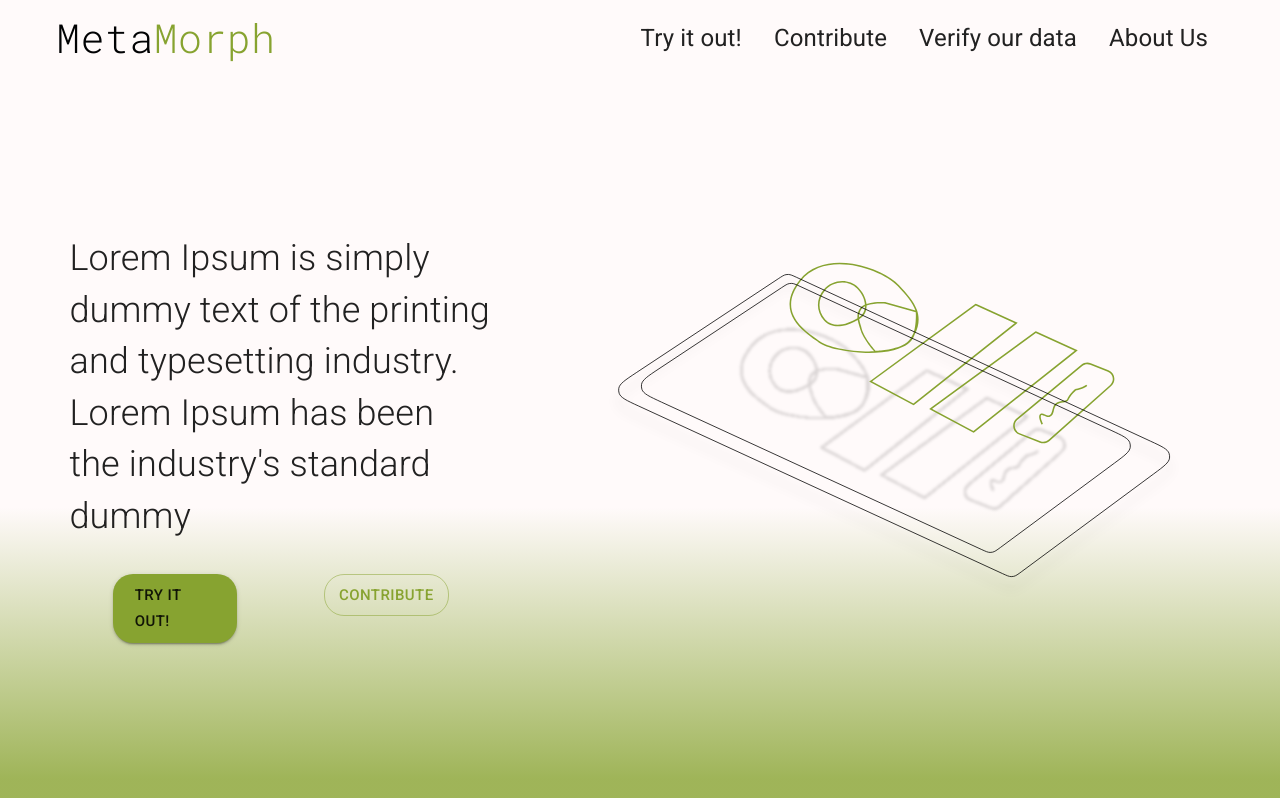
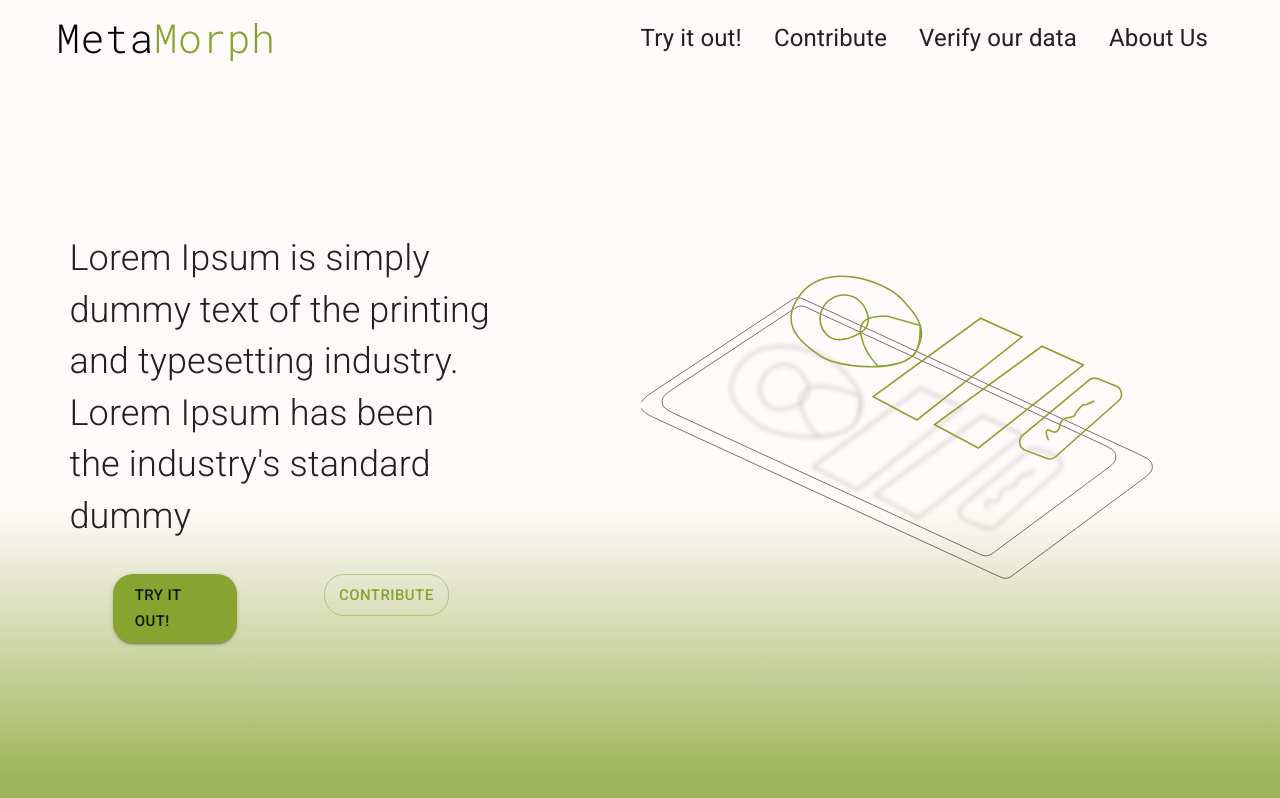
Before and after one commit to vinothpandian/metamorph-gui, a React (Create React App) app: page / in a window 1280 px wide. Built offline with nearby package versions, Linux system fonts and the light colour scheme.

Commit message:
add animated homepage

```diff
--- a/src/screens/Home/FirstSection.jsx
+++ b/src/screens/Home/FirstSection.jsx
@@ -1,22 +1,101 @@
+/* eslint-disable react/prop-types */
 import React from "react";
 import { Grid, Box } from "@material-ui/core";
 import { makeStyles } from "@material-ui/styles";
-import { ReactComponent as HomeImage } from "../../assets/images/home-image.svg";
+import { useSpring, animated } from "react-spring";
 import SectionContainer from "../../components/SectionContainer";
-import DisplayImage from "../../components/DisplayImage";
 import Information from "../../components/Information";
 import InfoButton from "../../components/InfoButton";
 import { useGridStyles } from "../../styles";
 
-const useStyles = makeStyles({
+import phone from "../../assets/images/home-phone.svg";
+import UI from "../../assets/images/home-ui.svg";
+
+// `xs, extra-small: 0px
+// sm, small: 600px
+// md, medium: 960px
+// lg, large: 1280px
+// xl, extra-large: 1920px`
+
+const off = {
+  xl: [70, 80],
+  lg: [60, 70],
+  md: [50, 60],
+  sm: [40, 50],
+  xs: [10, 20]
+};
+
+const useStyles = makeStyles(theme => ({
   root: {
     height: "100%"
+  },
+  common: {
+    position: "absolute",
+    willChange: "transform",
+    height: "auto"
+  },
+  card1: {
+    width: "100%"
+  },
+  card2: {
+    width: "65%",
+    filter: `drop-shadow(
+      -${off.xs[0]}px ${off.xs[1]}px
+      2px rgba(0, 0, 0, 0.25))`,
+
+    [theme.breakpoints.up("sm")]: {
+      filter: `drop-shadow(
+      -${off.sm[0]}px ${off.sm[1]}px
+      2px rgba(0, 0, 0, 0.25))`
+    },
+    [theme.breakpoints.up("md")]: {
+      filter: `drop-shadow(
+      -${off.md[0]}px ${off.md[1]}px
+      2px rgba(0, 0, 0, 0.25))`
+    },
+    [theme.breakpoints.up("lg")]: {
+      filter: `drop-shadow(
+      -${off.lg[0]}px ${off.lg[1]}px
+      2px rgba(0, 0, 0, 0.25))`
+    },
+    [theme.breakpoints.up("xl")]: {
+      filter: `drop-shadow(
+      -${off.xl[0]}px ${off.xl[1]}px
+      2px rgba(0, 0, 0, 0.25))`
+    }
+  },
+
+  card2Container: {
+    transform: `translate3d(${off.xs[0]}px, -${off.xs[1]}px, 0)`,
+    [theme.breakpoints.up("sm")]: {
+      transform: `translate3d(${off.sm[0]}px, -${off.sm[1]}px, 0)`
+    },
+    [theme.breakpoints.up("md")]: {
+      transform: `translate3d(${off.md[0]}px, -${off.md[1]}px, 0)`
+    },
+    [theme.breakpoints.up("lg")]: {
+      transform: `translate3d(${off.lg[0]}px, -${off.lg[1]}px, 0)`
+    },
+    [theme.breakpoints.up("xl")]: {
+      transform: `translate3d(${off.xl[0]}px, -${off.xl[1]}px, 0)`
+    }
   }
-});
+}));
+
+const calc = (x, y) => [x - window.innerWidth / 2, y - window.innerHeight / 2];
+const trans1 = (x, y) => `translate3d(${x / 10}px,${y / 10}px,0)`;
+const trans2 = (x, y) => `translate3d(${x / 8}px,${y / 8}px,0)`;
 
 const FirstSection = () => {
   const styles = useStyles();
   const gridStyles = useGridStyles();
+
+  const [props, set] = useSpring(() => ({
+    xy: [0, 0],
+    config: { mass: 10, tension: 550, friction: 140 }
+  }));
+
+  const { xy } = props;
 
   return (
     <SectionContainer gradientBackground>
@@ -48,8 +127,43 @@ const FirstSection = () => {
             </Grid>
           </Grid>
         </Box>
-        <Box className={gridStyles.rightPane}>
-          <DisplayImage Image={HomeImage} type="svg" alt="UI Components" />
+        <Box
+          className={gridStyles.rightPane}
+          onMouseMove={({ clientX: x, clientY: y }) => set({ xy: calc(x, y) })}
+        >
+          <Box
+            position="absolute"
+            display="flex"
+            justifyContent="center"
+            alignItems="center"
+            height={["70%", "50%", "50%", "70%"]}
+            width={["70%", "50%", "55%", "40%"]}
+          >
+            <animated.img
+              className={`${styles.common} ${styles.card1}`}
+              src={phone}
+              alt="Phone"
+              style={{ transform: xy.interpolate(trans1) }}
+            />
+          </Box>
+          <Box
+            position="absolute"
+            display="flex"
+            justifyContent="center"
+            alignItems="center"
+            my={[-1.5]}
+            mx={[2]}
+            height={["70%", "50%", "50%", "70%"]}
+            width={["70%", "50%", "55%", "40%"]}
+            className={styles.card2Container}
+          >
+            <animated.img
+              className={`${styles.common} ${styles.card2}`}
+              src={UI}
+              alt="UI"
+              style={{ transform: xy.interpolate(trans2) }}
+            />
+          </Box>
         </Box>
       </Box>
     </SectionContainer>
```
Also changed, not shown: src/assets/images/home-phone.svg (added), src/assets/images/home-ui.svg (added).
